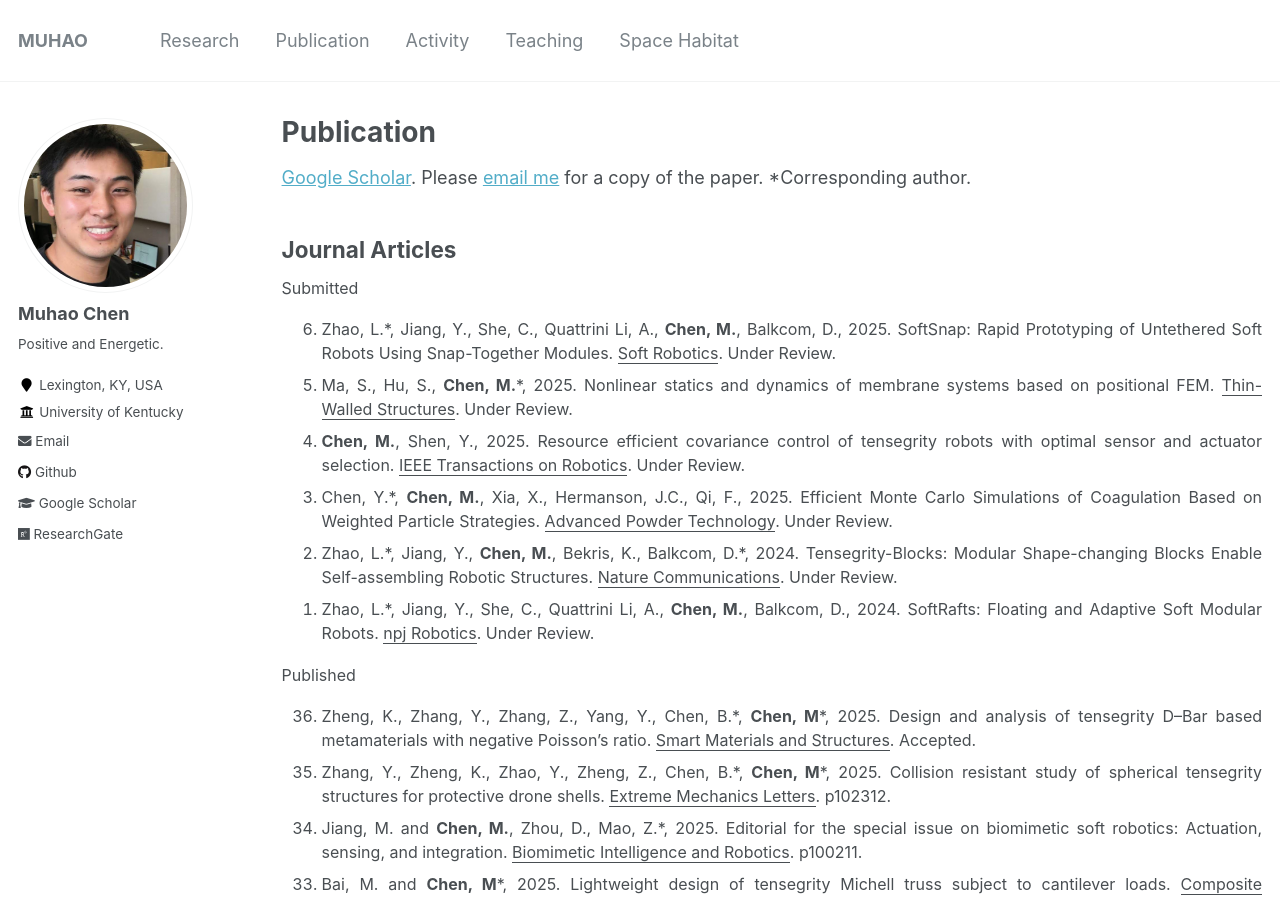
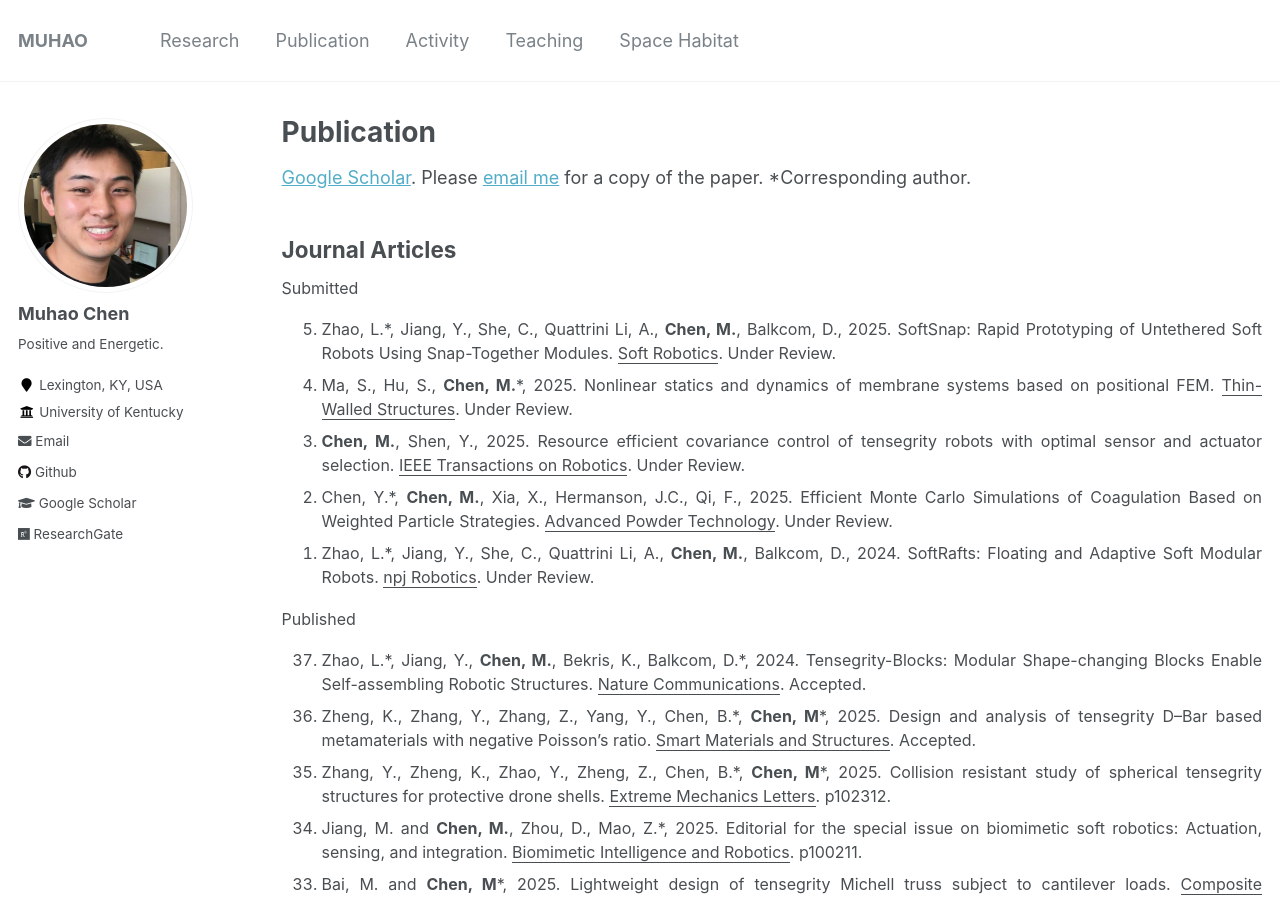
Before and after one commit to Muhao-Chen/muhao-chen.github.io, a Jekyll site: the page built from _pages/publication.md, in a window 1280 px wide and 900 px high. Built offline with Jekyll 4.4.1, drawn with Linux system fonts in a browser that asks for light colours; part of the change alters nothing that is shown.

Commit message:
Update publication.md

```diff
--- a/_pages/publication.md
+++ b/_pages/publication.md
@@ -21,7 +21,6 @@ Submitted
 <li> Ma, S., Hu, S., <strong>Chen, M.</strong>*, 2025. Nonlinear statics and dynamics of membrane systems based on positional FEM. <u>Thin-Walled Structures</u>. Under Review.</li>
 <li> <strong>Chen, M.</strong>, Shen, Y., 2025. Resource efficient covariance control of tensegrity robots with optimal sensor and actuator selection. <u>IEEE Transactions on Robotics</u>. Under Review. </li>
 <li> Chen, Y.*, <strong>Chen, M.</strong>, Xia, X., Hermanson, J.C., Qi, F., 2025. Efficient Monte Carlo Simulations of Coagulation Based on Weighted Particle Strategies. <u>Advanced Powder Technology</u>. Under Review. </li>
-<li> Zhao, L.*, Jiang, Y., <strong>Chen, M.</strong>, Bekris, K., Balkcom, D.*, 2024. Tensegrity-Blocks: Modular Shape-changing Blocks Enable Self-assembling Robotic Structures. <u>Nature Communications</u>. Under Review. </li>
 <!-- <li> <strong>Chen, M.</strong>*, 2024. Mass efficient Double-Helix Tensegrity for underwater, land, air, and space applications. <u>Computer Methods in Applied Mechanics and Engineering</u>.-->
 <!-- <li>Shen, Y., <strong>Chen, M.</strong>*, 2025. TsgDMC: Tensegrity Data-based Modeling and Control. <u>Journal of Open Source Software</u>. </li>
 <li>Ma, S., <strong>Chen, M.</strong>*, 2025. OriTsgEFA: Origami and Tensegrity Equilibrium and Form-finding Analysis. <u>Journal of Open Source Software</u>. </li> -->
@@ -29,6 +28,7 @@ Submitted
 </ol>
 Published
 <ol reversed>
+<li> Zhao, L.*, Jiang, Y., <strong>Chen, M.</strong>, Bekris, K., Balkcom, D.*, 2024. Tensegrity-Blocks: Modular Shape-changing Blocks Enable Self-assembling Robotic Structures. <u>Nature Communications</u>. Accepted. </li>
 <li> Zheng, K., Zhang, Y., Zhang, Z., Yang, Y., Chen, B.*, <strong>Chen, M</strong>*, 2025. Design and analysis of tensegrity D–Bar based metamaterials with negative Poisson’s ratio. <u>Smart Materials and Structures</u>. Accepted. </li>
 <li> Zhang, Y., Zheng, K., Zhao, Y., Zheng, Z., Chen, B.*, <strong>Chen, M</strong>*, 2025. Collision resistant study of spherical tensegrity structures for protective drone shells. <u>Extreme Mechanics Letters</u>. p102312. </li>
 <li>Jiang, M. and <strong>Chen, M.</strong>, Zhou, D., Mao, Z.*, 2025. Editorial for the special issue on biomimetic soft robotics: Actuation, sensing, and integration. <u>Biomimetic Intelligence and Robotics</u>. p100211.</li>
```
